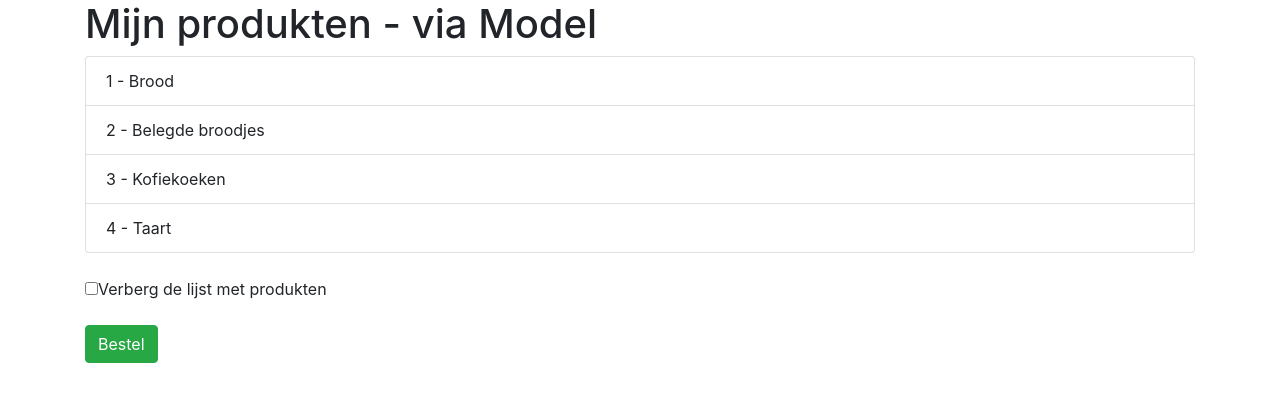
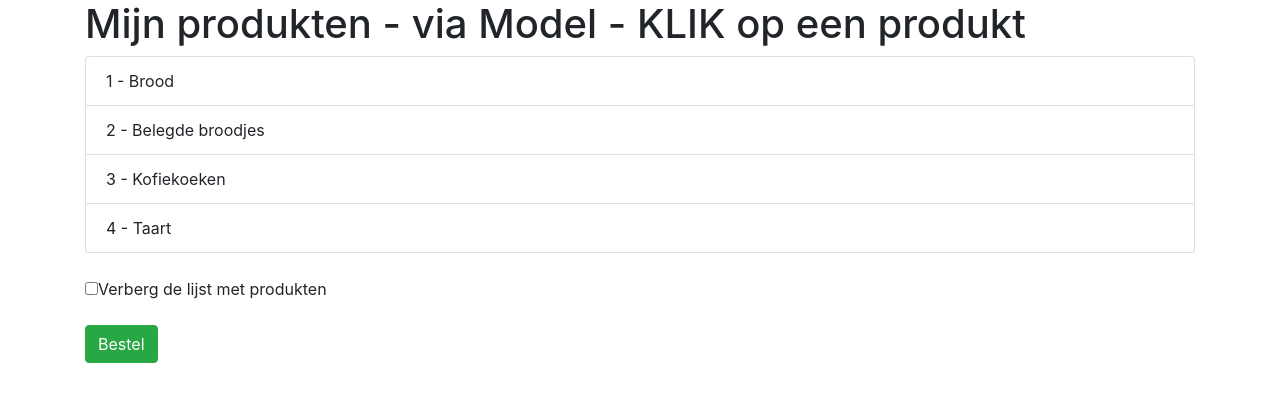
Before and after one commit to dufourSteven2/WebBakkerSolution, an Angular app in the folder WebBakker/angular-app/: page / in a window 1280 px wide. Shown: the top 402 px of the page. Built offline with nearby package versions, Linux system fonts and the light colour scheme.

Commit message:
tekst aangepast

```diff
--- a/WebBakker/angular-app/src/app/app.component.ts
+++ b/WebBakker/angular-app/src/app/app.component.ts
@@ -27,7 +27,7 @@ export class AppComponent implements OnInit {
     ]
   }
   ngOnInit() {
-    this.title = 'Mijn produkten - via Model';
+    this.title = 'Mijn produkten - via Model - KLIK op een produkt';
     this.showProdukten = this.produkten.length > 3;
   }
   //Eventhadler hoofdstuk 4 Zie html lijn button
```
